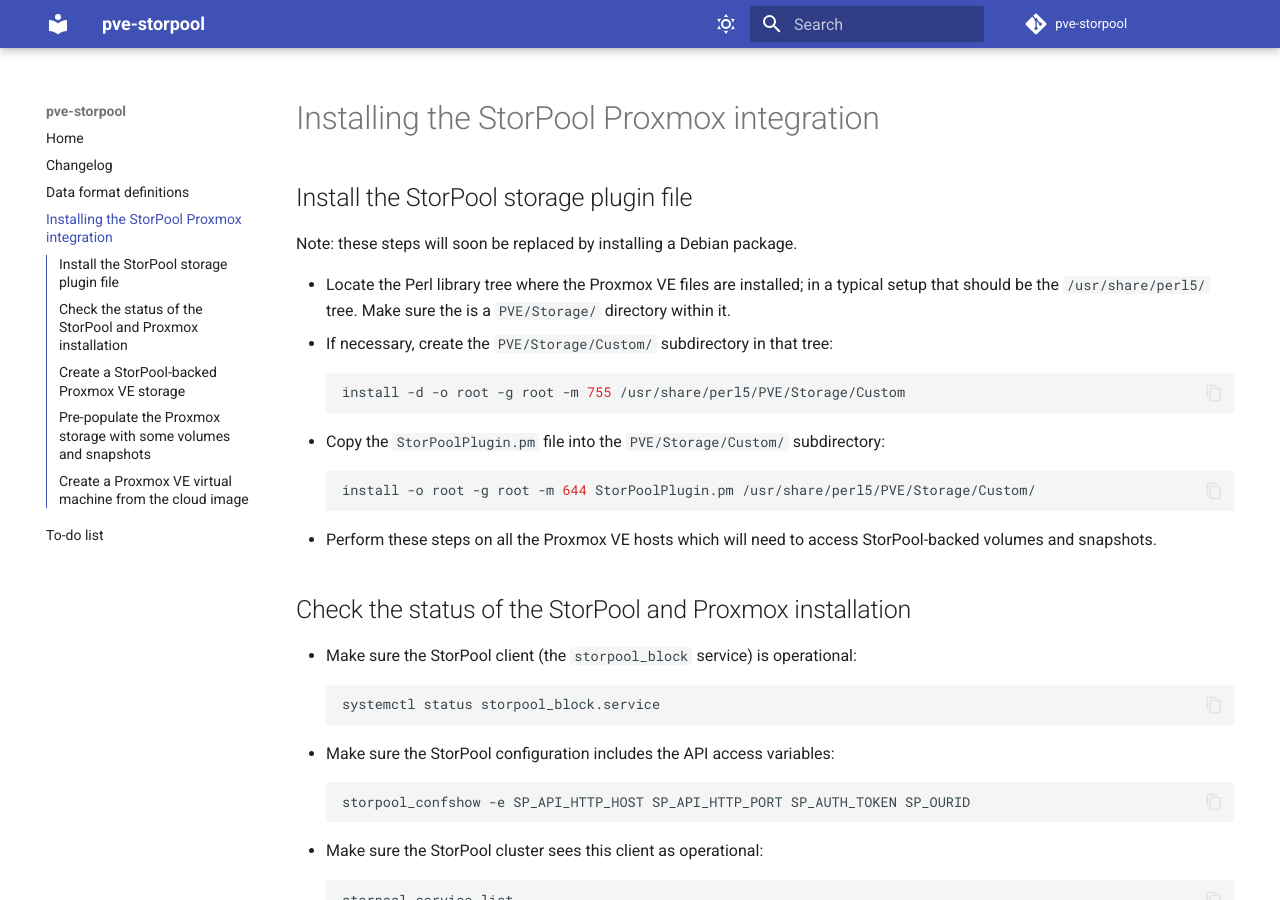
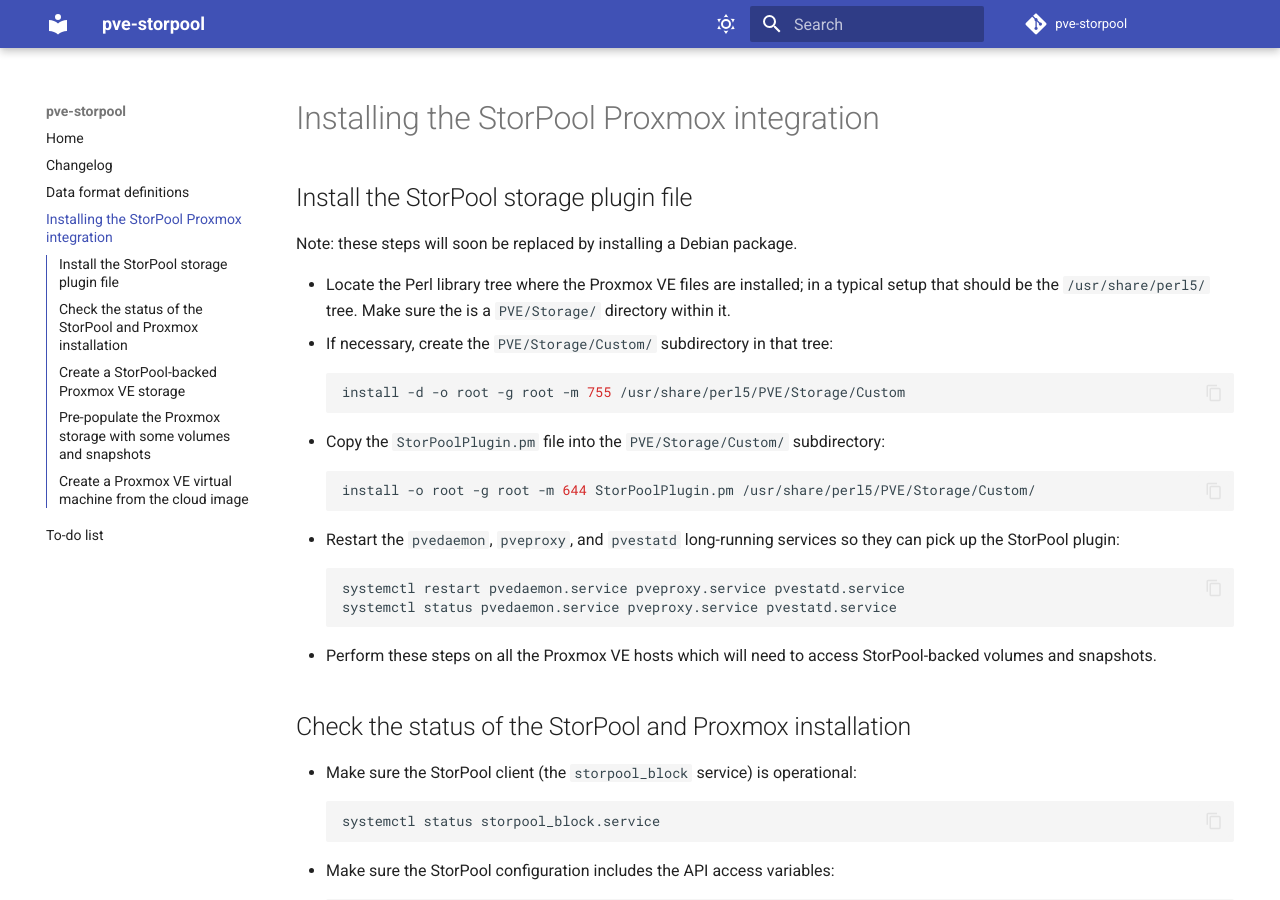
Before and after one commit to storpool/pve-storpool, an MkDocs documentation site: the page built from docs/install.md, in a window 1280 px wide and 900 px high. Built offline with MkDocs 1.6.1 and Material for MkDocs 9.7.7, drawn with Linux system fonts in a browser that asks for light colours; comment, search, counter and statistics services are not loaded.

Commit message:
docs/install: note that some PVE services need to be restarted

````diff
--- a/docs/install.md
+++ b/docs/install.md
@@ -19,6 +19,12 @@
 - Copy the `StorPoolPlugin.pm` file into the `PVE/Storage/Custom/` subdirectory:
   ``` sh
   install -o root -g root -m 644 StorPoolPlugin.pm /usr/share/perl5/PVE/Storage/Custom/
+  ```
+- Restart the `pvedaemon`, `pveproxy`, and `pvestatd` long-running services so
+  they can pick up the StorPool plugin:
+  ``` sh
+  systemctl restart pvedaemon.service pveproxy.service pvestatd.service
+  systemctl status pvedaemon.service pveproxy.service pvestatd.service
   ```
 - Perform these steps on all the Proxmox VE hosts which will need to access
   StorPool-backed volumes and snapshots.
````
